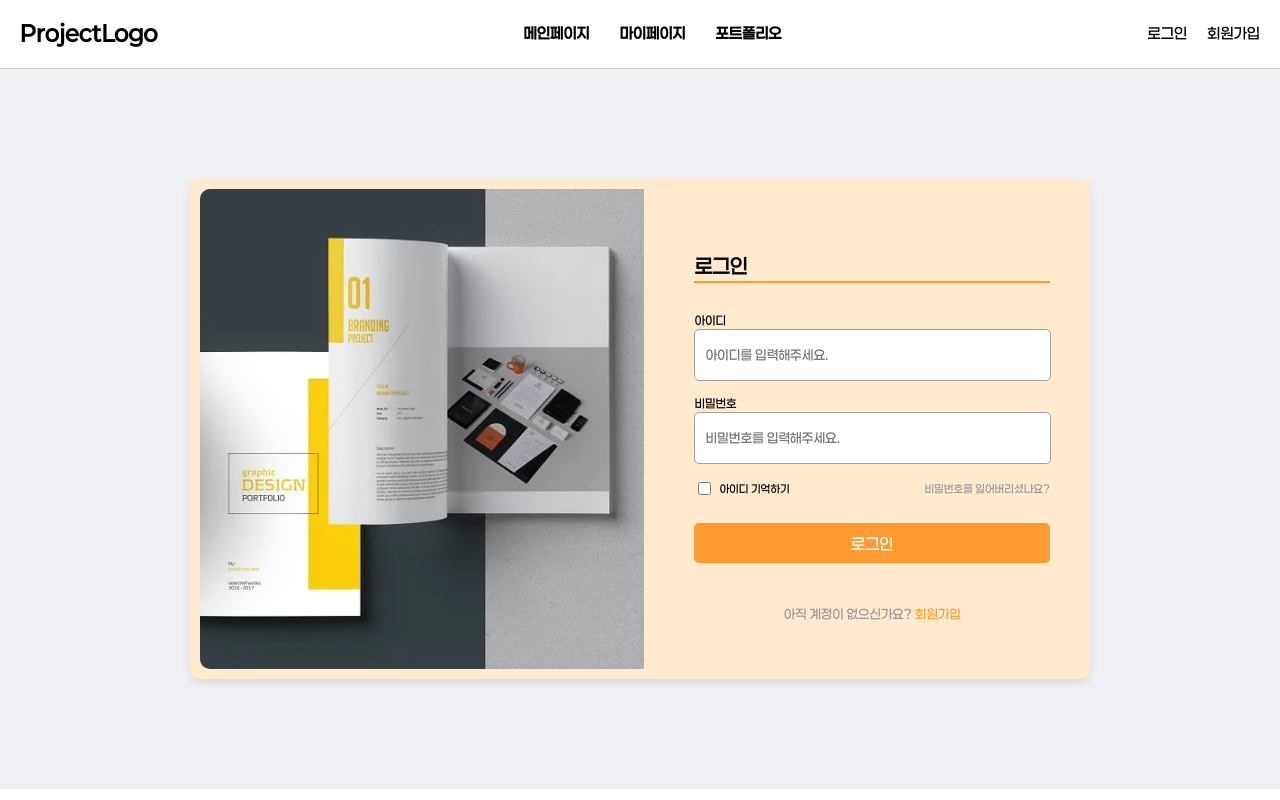
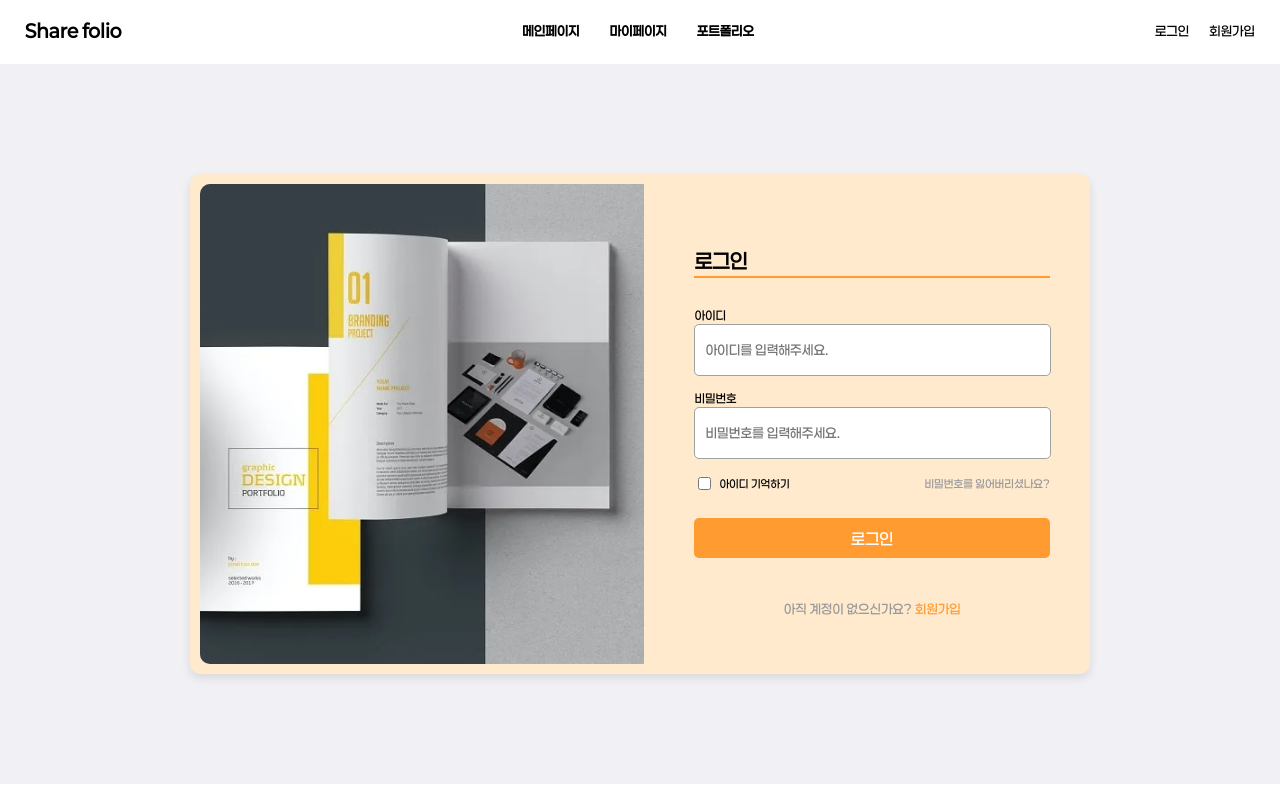
Before and after one commit to NO-GPT/Frontend, a React (Create React App) app: page /login in a window 1280 px wide. Built offline with nearby package versions, Linux system fonts and the light colour scheme.

Commit message:
#1 - css 변경
변경사항
- header css 변경
- LoginPage.css 의 사용하지 않는 css삭제

```diff
--- a/src/Components/Header.jsx
+++ b/src/Components/Header.jsx
@@ -5,7 +5,7 @@ const Header = () => {
   return (
     <header className="header">
       <div className="logo">
-        <span>ProjectLogo</span>
+        Share folio
       </div>
 
       <nav className="nav-center">
--- a/src/styles/Components/Header.css
+++ b/src/styles/Components/Header.css
@@ -1,16 +1,14 @@
-@import "../base/_fonts.css";
-
 .header {
  display: flex;
  align-items: center;
  justify-content: space-between;
- padding: 20px 20px 22px 20px;
- border-bottom: 1px solid #ccc;
+ padding: 20px 25px 22px 25px;
  font-family: 'Paperlogy-7Bold', sans-serif;
+ box-shadow: 0px 4px 6px rgba(0, 0, 0, 0.1);
 }
 
-.logo span {
- font-size: 22px;
+.logo {
+ font-size: 18px;
  font-weight: bold;
 }
 
@@ -21,7 +19,7 @@
 }
 
 .nav-item {
- font-size: 15px;
+ font-size: 13px;
  text-decoration: none;
  color: inherit;
 }
@@ -34,5 +32,4 @@
  display: flex;
  gap: 20px;
  align-items: center;
- font-family: 'Paperlogy-5Medium', sans-serif;
 }
--- a/src/styles/Page/LoginPage.css
+++ b/src/styles/Page/LoginPage.css
@@ -112,11 +112,6 @@
  accent-color: #FF9B30;
 }
 
-/* 비밀번호를 잃어버리셨나요? css */
-.lp-forgot-password {
- text-align: right;
-}
-
 /* 로그인 버튼 css */
 .lp-login-btn {
  width: 100%;
```
